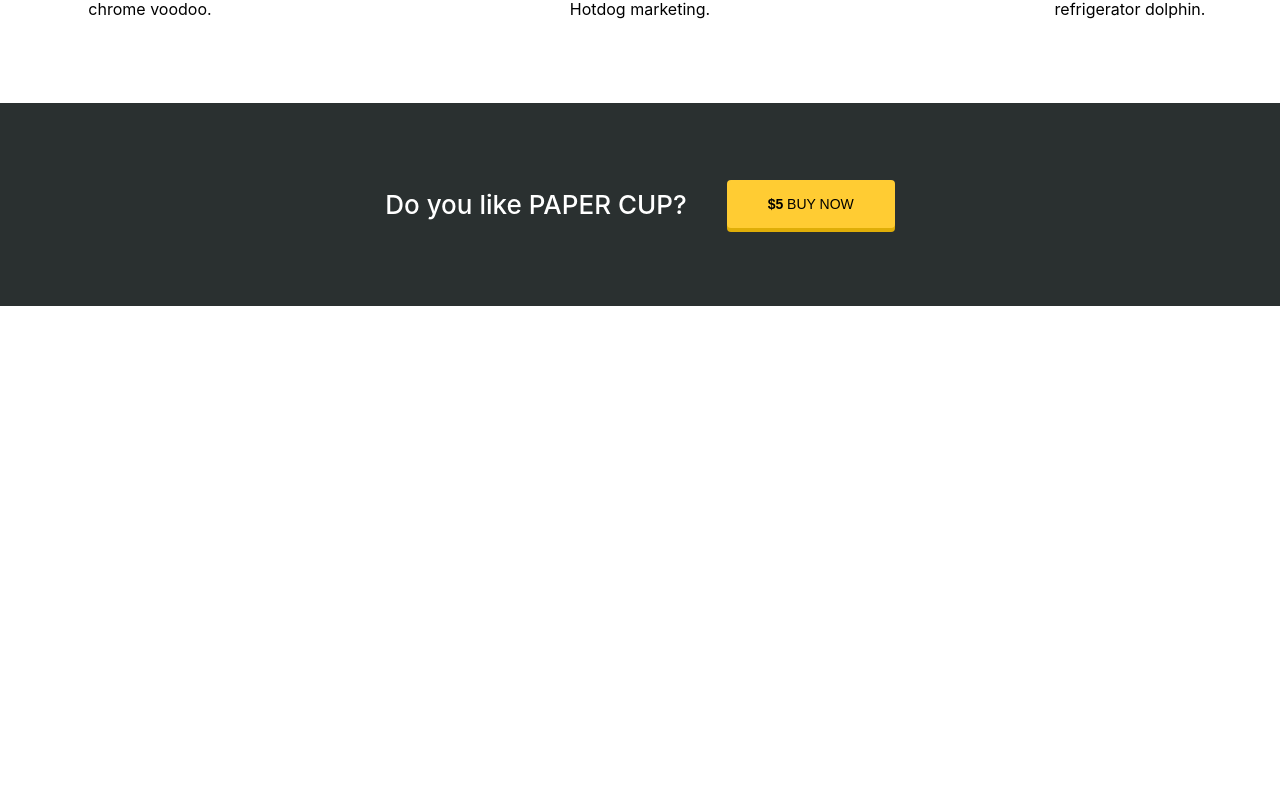
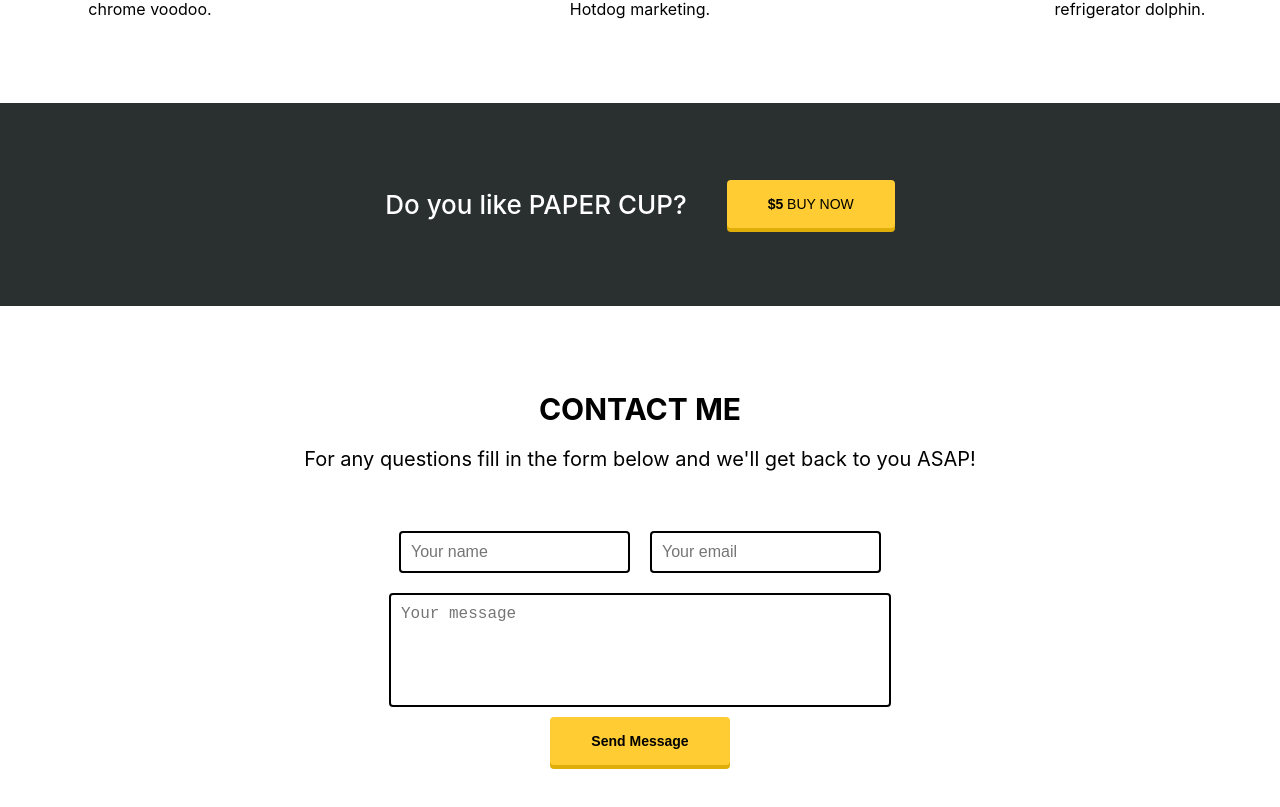
Before and after one commit to Silanah/PaperCups, a React (Create React App) app: page / in a window 1280 px wide. Shown: the part 3491-4298 px from the top of the page. Before the commit the page ends 3797 px from the top, so only its background shows below. Built offline with nearby package versions, Linux system fonts and the light colour scheme.

Commit message:
finished contact section

```diff
--- a/src/App.js
+++ b/src/App.js
@@ -6,6 +6,7 @@ import Includes from './components/Includes';
 import Requirements from './components/Requirements';
 import Features from './components/Features';
 import Offer from './components/Offer';
+import Contact from './components/Contact';
 
 class App extends Component {
   render() {
@@ -17,6 +18,7 @@ class App extends Component {
         <Requirements />
         <Features />
         <Offer />
+        <Contact />
       </>
     )
   }
--- a/src/components/Contact.js
+++ b/src/components/Contact.js
@@ -0,0 +1,50 @@
+import React, { Component } from 'react';
+import '../scss/components/_contact.scss'
+
+class Contact extends Component {
+    state = {};
+    render() {
+        return(
+            <div className='contact'>
+                <div className='contactWrapper'>
+                    <div className='contactTxt'>
+                        <h2>contact me</h2>
+                        <p>For any questions fill in the form below and we'll get back to you ASAP!</p>
+                    </div>
+                        <form className='contactForm'>
+                            <div className='formLabels'>
+                                <div className='nameEmail'>
+                                    <input
+                                        className='nameInput'
+                                        type='text'
+                                        id='name'
+                                        name='name'
+                                        placeholder='Your name'
+                                    />
+                                    <input
+                                        className='emailInput'
+                                        type='text'
+                                        id='email'
+                                        name='email'
+                                        placeholder='Your email'
+                                    />
+                                </div>
+                                <textarea
+                                    type='text'
+                                    id='text'
+                                    name='text'
+                                    rows='5'
+                                    placeholder='Your message'
+                                />
+                            </div>
+                            <button>
+                                <a>Send Message</a>
+                            </button>
+                        </form>
+                </div>
+            </div>
+        )
+    }
+}
+
+export default Contact;
--- a/src/scss/components/_contact.scss
+++ b/src/scss/components/_contact.scss
@@ -0,0 +1,97 @@
+@import '../settings/colors';
+
+.contact {
+    width: auto;
+    height: auto;
+
+    .contactWrapper {
+        display: flex;
+        align-items: center;
+        flex-direction: column;
+
+        margin-top: 60px;
+        margin-bottom: 60px;
+
+        .contactTxt {
+            display: flex;
+            flex-direction: column;
+            text-align: center;
+
+            h2 {
+                margin-bottom: 0;
+
+                text-transform: uppercase;
+                font-size: 30px;
+            }
+
+            p {
+                margin-bottom: 60px;
+
+                font-size: 20px;
+            }
+        }
+
+        .contactForm {
+            display: flex;
+            flex-direction: column;
+            align-items: center;
+            box-sizing: border-box;
+
+            width: 800px;
+
+            .formLabels {
+                display: flex;
+                flex-direction: column;
+
+                .nameEmail {
+                    display: flex;
+                    width: 100%;
+                    margin-bottom: 20px;
+
+                    .nameInput,
+                    .emailInput {
+                        width: 50%;
+                        margin: 0 10px;
+                    }
+                }
+
+                textarea {
+                    width: 100%;
+                    box-sizing: border-box;
+                }
+
+                input,
+                textarea {
+                    padding: 10px;
+                    border-radius: 4px;
+                    border: 2px solid;
+
+                    outline: none;
+                    resize: none;
+
+                    font-size: 16px;
+                }
+            }
+
+            button {
+                height: 48px;
+                margin-top: 10px;
+
+                cursor: pointer;
+
+                border: none;
+                border-radius: 4px;
+                box-shadow: 0 4px 0 #dfae08;
+                background-color: $mainY;
+
+                font-size: 14px;
+
+                a {
+                    padding: 35px;
+
+                    font-weight: bolder;
+                }
+            }
+        }
+    }
+}
```
Also changed, not shown: 1 other file (tests, documents, lock files or other folders).
